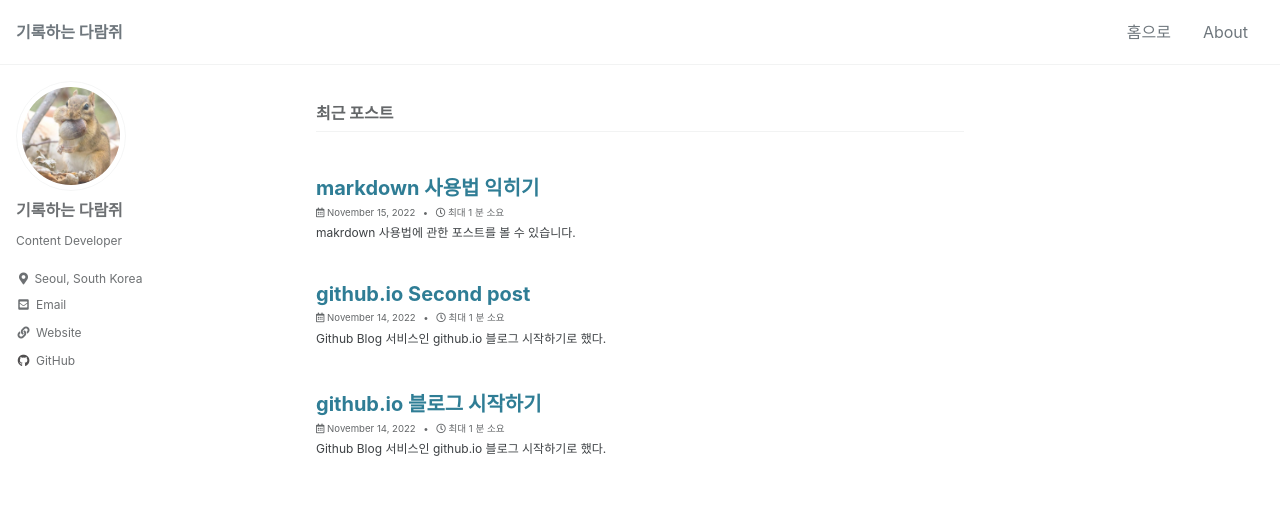
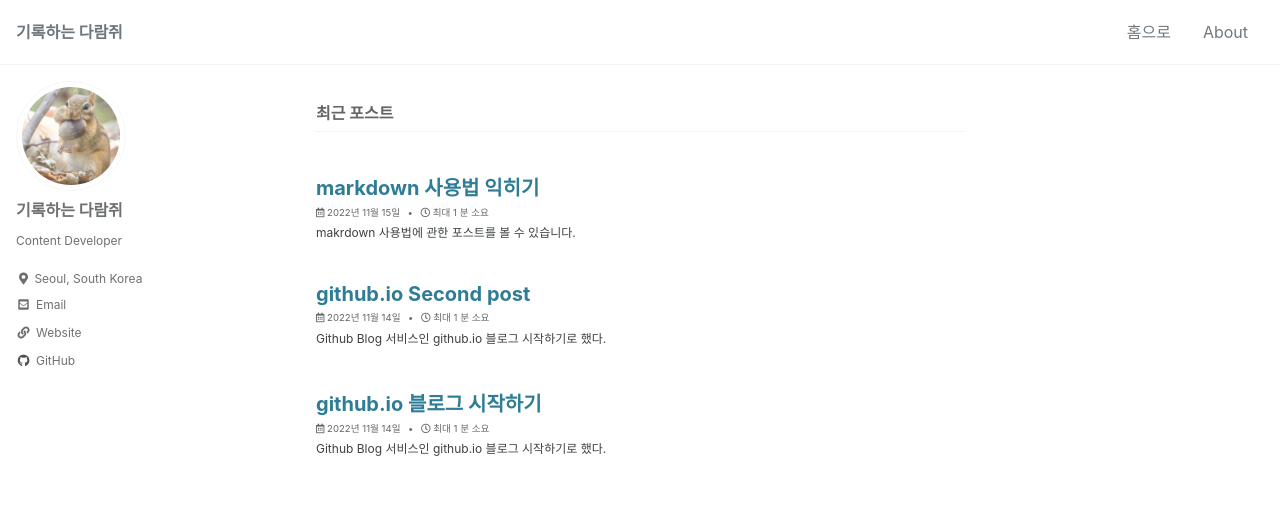
Before and after one commit to chewmunk/chewmunk.github.io, a Jekyll site: the page built from index.html, in a window 1280 px wide. Shown: the top 523 px of the page. Built offline with Jekyll 4.4.1, drawn with Linux system fonts in a browser that asks for light colours; cached includes are drawn as plain includes; the list of posts is cut into pages by our own code.

Commit message:
modify date_format

```diff
--- a/_config.yml
+++ b/_config.yml
@@ -27,6 +27,8 @@ repository               : # GitHub username/repo-name e.g. "mmistakes/minimal-m
 teaser                   : # path of fallback teaser image, e.g. "/assets/images/500x300.png"
 logo                     :  # path of logo image to display in the masthead, e.g. "/assets/images/88x88.png"
 masthead_title           : # overrides the website title displayed in the masthead, use " " for no title
+date_format              : "%Y년 %m월 %d일" # "%Y-%m-%d"
+
 # breadcrumbs            : false # true, false (default)
 words_per_minute         : 200
 comments:
```
